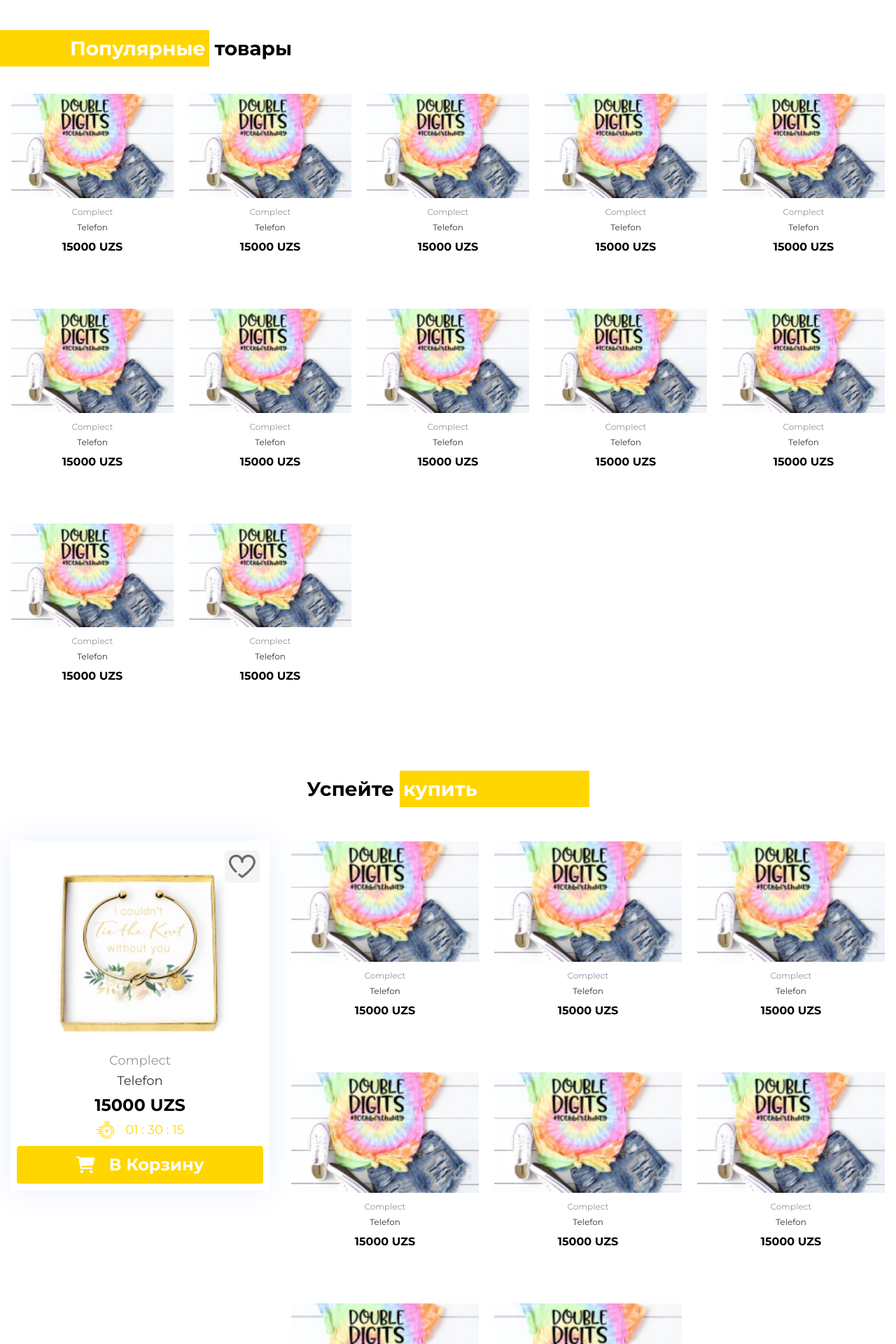
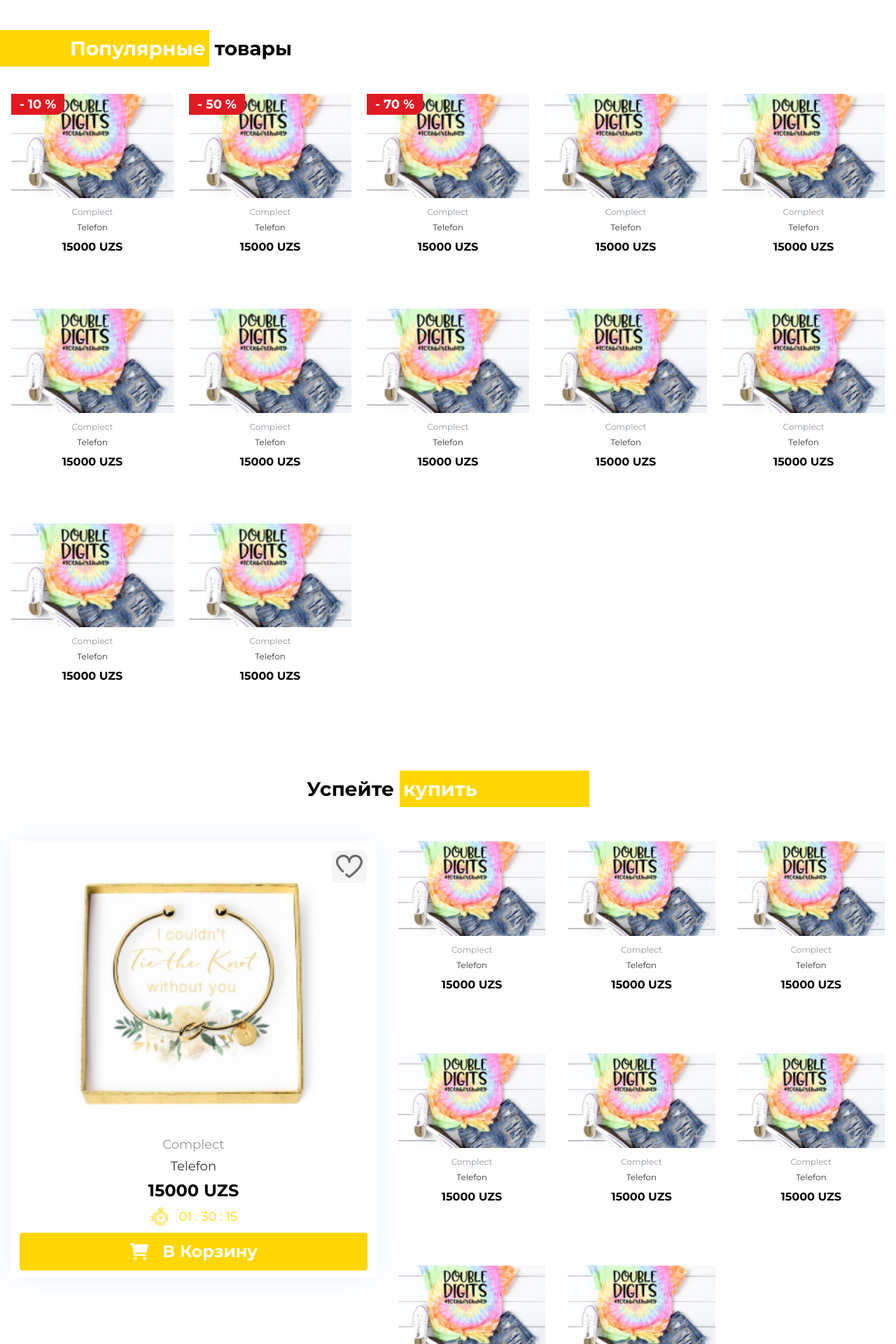
Before and after one commit to SarkorbekA/vue-shop, a Vue app: page / in a window 1280 px wide. Shown: the part 800-2720 px from the top of the page at 70% size. Built offline with nearby package versions, Linux system fonts and the light colour scheme.

Commit message:
add logic

```diff
--- a/src/components/BuyProduct.vue
+++ b/src/components/BuyProduct.vue
@@ -20,7 +20,8 @@
                     :class="this.bestProduct.like ? 'add-like' : ''" class="favorite">
                     <img src="../assets/img/icons/like.svg" alt="like">
                 </div>
-                <div v-else @click="AddToLikes(card)" :class="this.bestProduct.like ? 'add-like' : ''" class="favorite">
+                <div v-else @click="AddToLikes(this.bestProduct)" :class="this.bestProduct.like ? 'add-like' : ''"
+                    class="favorite">
                     <img src="../assets/img/icons/liked.svg" alt="like">
                 </div>
                 <div @click="AddCart(this.bestProduct)" class="addCart">
@@ -140,13 +141,17 @@ export default {
 
 .buy {
     padding: 20px 0px;
+
     .container {
         display: grid;
-        grid-template-columns: 370px 1fr;
+        grid-template-columns: 2fr 4fr;
         align-items: flex-start;
         justify-content: space-between;
         gap: 30px;
 
+        @media (max-width: 1280px){
+            grid-template-columns: 3fr 4fr;
+        }
         @media (max-width: 1024px) {
             grid-template-columns: 1fr;
         }
@@ -155,8 +160,8 @@ export default {
     .product__list {
         width: 100%;
         display: grid;
-        gap: 20px;
-        grid-template-columns: 1fr 1fr 1fr 1fr 1fr;
+        gap: 30px;
+        grid-template-columns: 1fr 1fr 1fr 1fr;
 
         @media (max-width: 1280px) {
             grid-template-columns: 1fr 1fr 1fr;
@@ -200,14 +205,14 @@ export default {
     }
 
     .category {
-        margin-top: 5px;
+        margin-top: 10px;
         font-weight: 400;
         font-size: 18px;
-                color: #90989F;
+        color: #90989F;
     }
 
     .info {
-        margin-top: 8px;
+        margin-top: 10px;
         font-weight: 400;
         font-size: 18px;
         line-height: 140%;
@@ -220,7 +225,7 @@ export default {
         justify-content: center;
         gap: 16px;
         align-items: center;
-        margin-bottom: 6px;
+        margin-bottom: 10px;
 
         img {
             width: 26px;
@@ -231,16 +236,16 @@ export default {
             display: inline-block;
             font-weight: 400;
             font-size: 18px;
-                        color: #FFD600;
+            color: #FFD600;
         }
     }
 
     .price {
         font-weight: 700;
         font-size: 24px;
-                color: #000000;
+        color: #000000;
         margin-top: 10px;
-        margin-bottom: 10px;
+        margin-bottom: 12px;
     }
 
 
@@ -283,6 +288,7 @@ export default {
         cursor: pointer;
         border: 1px solid #FFD600;
         margin-top: 10px;
+
         i {
             font-size: 24px;
         }
@@ -290,7 +296,7 @@ export default {
         p {
             font-weight: 700;
             font-size: 24px;
-                    }
+        }
 
         &:hover {
             transition: .3s;
--- a/src/components/Products.vue
+++ b/src/components/Products.vue
@@ -3,7 +3,7 @@
         <!-- <h1>{{ count }}</h1> -->
         <div class="product__list">
             <the-card v-for="(card, index) in products" :key="index" :title="card.title" :type="card.type"
-                :price="card.price" :like="card.like" @addProductToCard="AddCart(card)"
+                :price="card.price" :discount="card.discount" :like="card.like" @addProductToCard="AddCart(card)"
                 @addToFavorites="AddToLikes(card)" />
         </div>
     </div>
@@ -22,19 +22,22 @@ export default {
                     type: "Complect",
                     title: "Telefon",
                     price: 15000,
-                    like: false
+                    like: false,
+                    discount: 10
                 },
                 {
                     type: "Complect",
                     title: "Telefon",
                     price: 15000,
-                    like: false
+                    like: false,
+                    discount: 50
                 },
                 {
                     type: "Complect",
                     title: "Telefon",
                     price: 15000,
-                    like: false
+                    like: false,
+                    discount: 70
                 },
                 {
                     type: "Complect",
@@ -104,6 +107,7 @@ export default {
                 title: data.title,
                 type: data.type,
                 price: data.price,
+                sale: data.sale
             })
             this.$store.commit('ADD_ORDER', data)
             this.$store.commit('CHANGE_ORDER_COUNT')
--- a/src/components/TheAdvantage.vue
+++ b/src/components/TheAdvantage.vue
@@ -55,7 +55,7 @@
 
 <style lang="scss" scoped>
 .advantage {
-    margin-top: 40px;
+    margin-top: 20px;
     padding-bottom: 20px;
 
     .container {
--- a/src/components/TheCard.vue
+++ b/src/components/TheCard.vue
@@ -6,12 +6,15 @@
         <p class="type">{{ type }}</p>
         <p class="title">{{ title }} </p>
         <p class="price">{{ price }} UZS</p>
-        <div v-if="!like" @click="addToFavorites" :class="like ? 'add-like' : ''" class="favorite">
+        <div class="favorite">
+            <div v-if="!like" @click="addToFavorites" :class="like ? 'add-like' : ''" class="favorite__item">
                 <img width="80%" height="auto" src="../assets/img/icons/like.svg" alt="like">
             </div>
-        <div v-else @click="addToFavorites" :class="like ? 'add-like' : ''" class="favorite">
+            <div v-else @click="addToFavorites" :class="like ? 'add-like' : ''" class="favorite__item">
                 <img width="80%" height="auto" src="../assets/img/icons/liked.svg" alt="like">
             </div>
+        </div>
+        <div v-if="discount" class="discount">- {{ discount }} %</div>
         <button @click="addToCard" class="addCart">
             <i class="fa-solid fa-cart-shopping"></i>
             <p>В Корзину</p>
@@ -22,7 +25,7 @@
 <script>
 export default {
     name: 'TheCard',
-    props: ['type', 'title', 'price', 'like'],
+    props: ['type', 'title', 'price', 'like', 'discount'],
     methods: {
         addToCard() {
             this.$emit('addProductToCard')
@@ -42,6 +45,9 @@ export default {
     padding-bottom: 8px;
     background: white;
     border: 1px solid transparent;
+    transition: .3s;
+    position: relative;
+    z-index: 1;
 
     @media (max-width: 450px) {
         width: 80%;
@@ -82,13 +88,28 @@ export default {
         margin-bottom: 10px;
     }
 
+    .discount {
+        position: absolute;
+        cursor: pointer;
+        padding: 6px 12px;
+        top: 0;
+        left: 0;
+        font-size: 18px;
+        font-weight: 700;
+        background: #E01A22;
+        border-bottom-right-radius: 12px;
+        color: white;
+    }
+
     .favorite {
         position: absolute;
         cursor: pointer;
         top: 7px;
         right: 7px;
-        width: 30px;
-        height: 30px;
+
+        &__item {
+            width: 35px;
+            height: 35px;
             display: flex;
             align-items: center;
             justify-content: center;
@@ -99,7 +120,7 @@ export default {
             border-radius: 6px;
 
             img {
-            width: 80% !important;
+                width: 70% !important;
                 height: auto;
             }
 
@@ -111,6 +132,7 @@ export default {
                 visibility: visible;
                 opacity: 1;
                 transition: .4s;
+            }
         }
     }
 
@@ -141,12 +163,12 @@ export default {
         }
 
         &:active {
-            box-shadow: 0px 0px 5px 3px rgba(128, 128, 128, 0.5);
+            box-shadow: 0px 0px 5px 1px rgba(128, 128, 128, 0.5);
         }
 
         @media (min-width: 1024px) {
             &:hover {
-                transition: .3s;
+                transition: .2s;
                 background: white;
                 color: #FFD600;
             }
@@ -160,10 +182,6 @@ export default {
         }
     }
 
-    transition: .3s;
-    position: relative;
-    z-index: 1;
-
     @media (min-width: 992px) {
         &:hover {
             border-bottom-left-radius: 8px;
@@ -174,14 +192,14 @@ export default {
             box-shadow: 0px 0px 20px 1px rgba(0, 0, 0, 0.1);
             border: 1px solid rgba(0, 0, 0, 0.1);
 
-            .favorite {
+            .favorite__item {
                 visibility: visible;
                 opacity: 1;
                 transition: .4s;
             }
 
             .addCart {
-                transition: .7s;
+                transition: opacity .7s, visibility .7s, transform .7s;
                 opacity: 1;
                 visibility: visible;
                 transform: translateY(0px);
@@ -194,6 +212,6 @@ export default {
 .add-like {
     visibility: visible !important;
     opacity: 1 !important;
-    background: rgba(255, 255, 255, 0.9) !important;
+    // background: rgba(255, 255, 255, 0.9) !important;
 }
 </style>
--- a/src/components/TheCart.vue
+++ b/src/components/TheCart.vue
@@ -10,7 +10,7 @@
                         </div>
                         <div class="cart__item-buttons">
                             <button class="btn">В избранное</button>
-                            <button class="btn">Удалить</button>
+                            <button @click="removeItem(cart)" class="btn">Удалить</button>
                         </div>
                     </div>
                     <div class="cart__item-center">
@@ -58,46 +58,46 @@
                         Выберите способ оплаты
                     </h1>
                     <div class="payment__box">
-                        <a href="#" class="item">
+                        <div class="item">
                             <img src="../assets/img/cart/icons/payme.svg" alt="payme">
-                        </a>
-                        <a href="#" class="item">
+                        </div>
+                        <div class="item">
                             <img src="../assets/img/cart/icons/click.svg" alt="click">
-                        </a>
-                        <a href="#" class="item">
+                        </div>
+                        <div class="item">
                             <img src="../assets/img/cart/icons/uzcard.svg" alt="uzcard">
-                        </a>
-                        <a href="#" class="item">
+                        </div>
+                        <div class="item">
                             <img src="../assets/img/cart/icons/apelsin.svg" alt="apelsin">
-                        </a>
-                        <a href="#" class="item">
+                        </div>
+                        <div class="item">
                             <img src="../assets/img/cart/icons/humo.svg" alt="humo">
-                        </a>
-                        <a href="#" class="item">
+                        </div>
+                        <div class="item">
                             <img src="../assets/img/cart/icons/mastercard.svg" alt="mastercard">
-                        </a>
-                        <a href="#" class="item">
+                        </div>
+                        <div class="item">
                             <img src="../assets/img/cart/icons/visacard.svg" alt="visacard">
-                        </a>
+                        </div>
                     </div>
                     <div class="payment__info">
                         <div class="payment__info-item">
                             <div class="payment__info-left">
                                 Товары <span></span>
                             </div>
-                            <div class="payment__info-price">{{  $store.state.ordersData.length }}</div>
+                            <div class="payment__info-price">{{ $store.state.ordersData.length }}</div>
                         </div>
                         <div class="payment__info-item">
                             <div class="payment__info-left">
                                 Общая стоимость <span></span>
                             </div>
-                            <div class="payment__info-price">10 655 940 сум</div>
+                            <div class="payment__info-price">{{ this.cartPrice }} сум</div>
                         </div>
                         <div class="payment__info-item">
                             <div class="payment__info-left">
                                 Скидки на товары <span></span>
                             </div>
-                            <div class="payment__info-price">213 118 сум</div>
+                            <div class="payment__info-price">{{ this.cartDiscount }} сум</div>
                         </div>
                         <div class="payment__info-item">
                             <div class="payment__info-left">
@@ -122,19 +122,34 @@
 <script>
 export default {
     name: "TheCart",
-    // data() {
-    //     return {
-    //         cartItems: []
+    data() {
+        return {
+            cartPrice: 0,
+            cartDiscount: 0,
+            allPrice: {},
+        }
+    },
+    methods: {
+        removeItem(item) {
+            const index = this.$store.state.ordersData.findIndex(el => el.id === item.id)
+            this.$store.state.ordersData.splice(index, 1);
+            this.$store.commit('MINUS_ORDER_COUNT')
+            // console.log(item)
+            // console.log(this.$store.state.ordersData)
+            this.cartPrice -= item.price
+        },
+    },
+    mounted() {
+        for (const item in this.$store.state.ordersData) {
+            this.cartPrice += this.$store.state.ordersData[item].price
+        }
+        // console.log(this.cartPrice)
+    },
+    // computed: {
+    //     countAcceptedTodo() {
+    //         return {}
     //     }
     // },
-    // methods: {
-
-    // },
-    // mounted: {
-    //     addItemToCart() {
-    //         this.cartItems.push($store.state.ordersData)
-    //     }
-    // }
 }
 </script>
 
@@ -152,19 +167,22 @@ export default {
 
     &__content {
         width: 100%;
-.empty{
+
+        .empty {
             display: flex;
             justify-content: center;
             align-items: center;
-    height: 40vh;
+            height: 45vh;
             font-size: 30px;
             color: gray;
         }
+
         &-title {
             font-weight: 700;
             font-size: 36px;
             line-height: 44px;
         }
+
         &-box {
             margin-top: 20px;
             display: flex;
@@ -410,6 +428,7 @@ export default {
                     padding: 0px 25px;
 
                     .item {
+                        cursor: pointer;
                         display: inline-block;
                         border-radius: 4px;
                         border: 1px solid #E7E7E7;
@@ -469,6 +488,7 @@ export default {
                         border-radius: 5px;
                         font-weight: 700;
                         width: 100%;
+                        text-transform: uppercase;
                     }
 
                     input[type="button"] {
--- a/src/components/TheHeader.vue
+++ b/src/components/TheHeader.vue
@@ -9,7 +9,7 @@
         <nav class="nav">
           <ul class="nav__menu">
             <li class="nav__items">
-              <a aria-label="link" href="#">Контакты</a>
+              <a @click="$router.push('/contact')" aria-label="link" href="#">Контакты</a>
             </li>
             <li class="nav__items">
               <a aria-label="link" href="#">Помощь</a>
--- a/src/components/TheNavbar.vue
+++ b/src/components/TheNavbar.vue
@@ -41,7 +41,7 @@
                     <a aria-label="link" href="#">Вакансии</a>
                 </li>
             </ul>
-            <a aria-label="link" href="#" class="favorite">
+            <a @click="$router.push('/favorites')" aria-label="link" href="#" class="favorite">
                 <img width="20" height="auto" src="../assets/img/icons/like.svg" alt="like">
                 <p>Избранное</p>
                 <span class="favorite__count">
--- a/src/store/index.js
+++ b/src/store/index.js
@@ -13,13 +13,16 @@ const store = createStore({
         CHANGE_ORDER_COUNT(state) {
             state.orderCount++
         },
+        MINUS_ORDER_COUNT(state) {
+            state.orderCount--
+        },
         ADD_LIKES(state) {
             state.likesCount++
         },
-        SUBTRACT_LIKES(state){
+        SUBTRACT_LIKES(state) {
             state.likesCount--
         },
-        ADD_ORDER(state,payload){
+        ADD_ORDER(state, payload) {
             state.ordersData.push(payload)
         }
 
--- a/src/views/HomePage.vue
+++ b/src/views/HomePage.vue
@@ -132,6 +132,9 @@ export default {
         font-weight: 700;
         font-size: 28px;
         color: #232323;
+        @media(max-width: 400px){
+            font-size: 24px;
+        }
     }
 
     &__subtitle {
```
Lines whose indentation alone changed are shown as unchanged.
